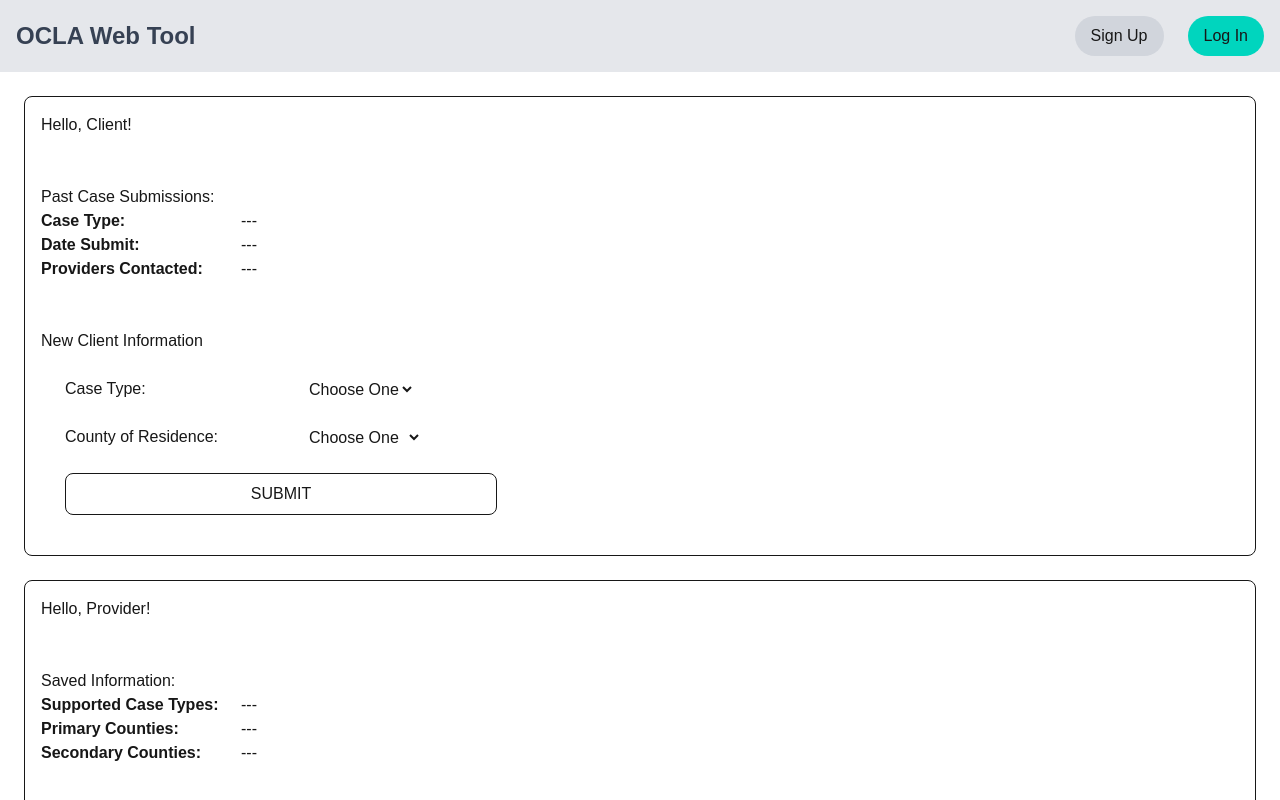
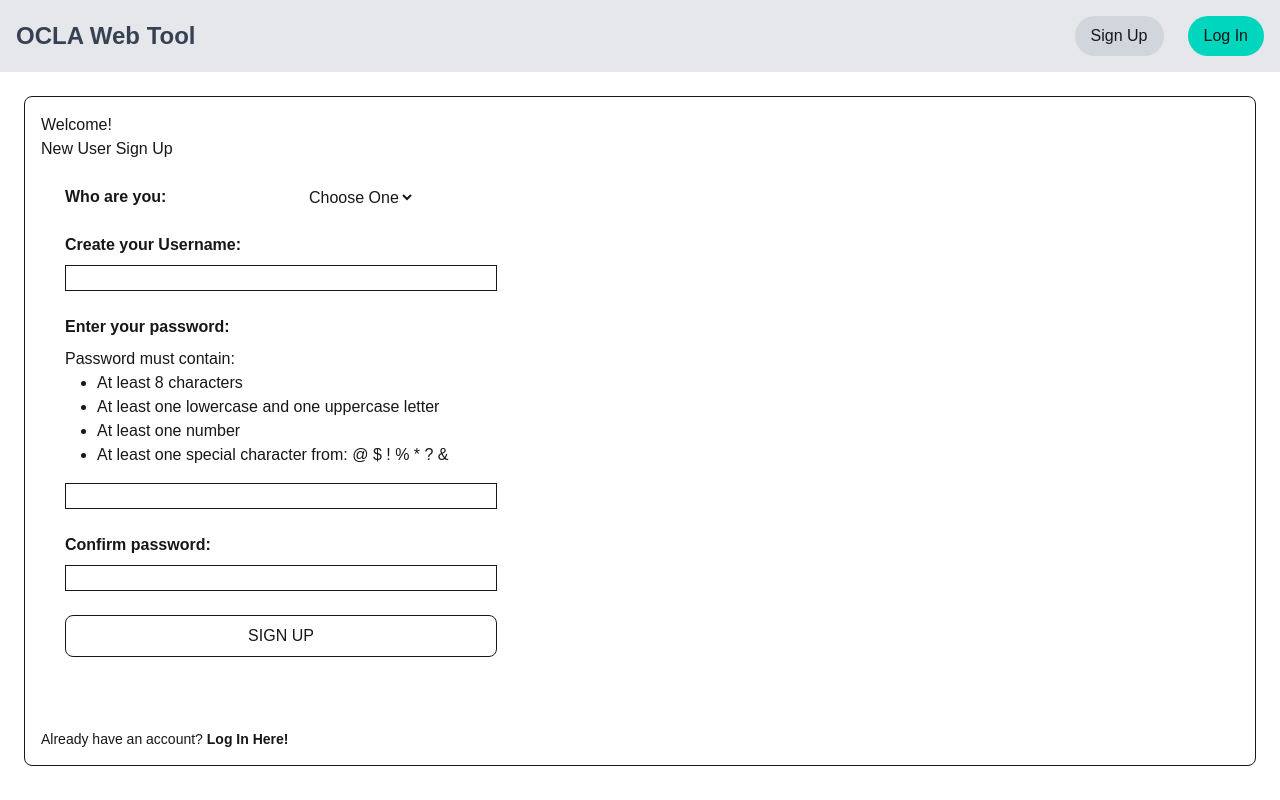
Before and after one commit to jackson-4seal/OCLA-Challenge, a Next.js app in the folder OCLA-web-tool/: page / in a window 1280 px wide. Both pictures are taken after a click on the button "Sign Up". Shown: the top 800 px of the page. Built offline with nearby package versions, Linux system fonts and the light colour scheme.

Commit message:
feat: Add Login and Signup basics

```diff
--- /dev/null
+++ b/OCLA-web-tool/app/LoginPage.jsx
@@ -0,0 +1,61 @@
+export default function LoginPage({setSignupOpen, setLoginOpen}) {
+  const login = (event) => {
+    event.preventDefault();
+    const form = document.getElementById("login-form");
+
+    // Form validation
+    function validateMessage() {
+      if (form && !form.id.value) {
+        alert(
+          "Please fill out all required information before sending your message.",
+        );
+        return false;
+      }
+      // TODO: check if user ID is valid
+      return true;
+    }
+
+    if (validateMessage()) {
+      try {
+        alert("Log in successful");
+        console.log("SUCCESS");
+        form.reset();
+        // TODO: redirect to appropriate home page
+      } catch (error) {
+        console.error("FAILED", error);
+        alert("Something seems to have gone wrong. Please try again.");
+      }
+    }
+  };
+
+  return (
+    <section className="p-4 m-6 rounded-lg border flex flex-col gap-12">
+      <section>
+        <h1>Welcome Back!</h1>
+        <div>
+          Existing User Log In
+          <form
+            id="login-form"
+            onSubmit={login}
+            className="flex flex-col p-6 gap-6 w-120"
+          >
+            <div>
+            <label htmlFor="id" className="flex">
+              <p className="w-60 font-bold mb-2">Input your User ID below:</p>
+            </label>
+            <input type="text" name="id" id="id" className="border w-full"/>
+            </div>
+
+            <input
+              type="submit"
+              value="log in"
+              className="w-full p-2 rounded-lg border uppercase"
+            />
+          </form>
+        </div>
+      </section>
+
+      <p className="text-sm">Dont have an account? <button className="font-bold" onClick={() => {setSignupOpen(true); setLoginOpen(false)}}>Sign Up Here!</button></p>
+    </section>
+  );
+}
--- /dev/null
+++ b/OCLA-web-tool/app/SignupPage.jsx
@@ -0,0 +1,134 @@
+export default function SignupPage({setSignupOpen, setLoginOpen}) {
+  const passRegex =
+    /^(?=.*[a-z])(?=.*[A-Z])(?=.*\d)(?=.*[@$!%*?&])[A-Za-z\d@$!%*?&]{8,}$/;
+
+  const signup = (event) => {
+    event.preventDefault();
+    const form = document.getElementById("signup-form");
+
+    // Form validation
+    function validateMessage() {
+      if (
+        form &&
+        (!form.role.value ||
+          !form.user.value ||
+          !form.pass.value ||
+          !form.confirmpass.value)
+      ) {
+        alert(
+          "Please fill out all required information before sending your message.",
+        );
+        return false;
+      }
+      if (!passRegex.test(form.pass.value)) {
+        alert("Password does not meet all requirements.");
+        return false;
+      }
+      if (form.pass.value !== form.confirmpass.value) {
+        alert("Passwords do not match.");
+        return false;
+      }
+      return true;
+    }
+
+    if (validateMessage()) {
+      try {
+        // TODO: send message
+        alert("Account created successfully");
+        console.log("SUCCESS");
+        setSignedUp(true);
+        form.reset();
+        // TODO: redirect to appropriate home page
+      } catch (error) {
+        console.error("FAILED", error);
+        alert("Something seems to have gone wrong. Please try again.");
+      }
+    }
+  };
+
+  return (
+    <section className="p-4 m-6 rounded-lg border flex flex-col gap-12">
+        <section>
+          <h1>Welcome!</h1>
+          <div>
+            New User Sign Up
+            <form
+              id="signup-form"
+              onSubmit={signup}
+              className="flex flex-col p-6 gap-6 w-120"
+            >
+              <label htmlFor="role" className="flex">
+                <p className="w-60 font-bold">Who are you:</p>
+                <select name="role" required>
+                  <option value="" className="text-gray-700">
+                    Choose One
+                  </option>
+                  <option value="provider" className="font-bold">
+                    Provider
+                  </option>
+                  <option value="client" className="font-bold">
+                    Client
+                  </option>
+                </select>
+              </label>
+
+              <div>
+                <label htmlFor="user" className="flex">
+                  <p className="w-60 font-bold mb-2">Create your Username:</p>
+                </label>
+                <input
+                  type="text"
+                  name="user"
+                  id="user"
+                  className="border w-full"
+                />
+              </div>
+
+              <div>
+                <label htmlFor="pass" className="flex">
+                  <div>
+                    <p className="w-60 font-bold mb-2">Enter your password:</p>
+                    <p>Password must contain:</p>
+                    <ul className="ml-8 mb-4 list-disc">
+                      <li>At least 8 characters</li>
+                      <li>At least one lowercase and one uppercase letter</li>
+                      <li>At least one number</li>
+                      <li>
+                        At least one special character from: @ $ ! % * ? &
+                      </li>
+                    </ul>
+                  </div>
+                </label>
+                <input
+                  type="text"
+                  name="pass"
+                  id="pass"
+                  className="border w-full"
+                />
+              </div>
+
+              <div>
+                <label htmlFor="confirmpass" className="flex">
+                  <p className="w-60 font-bold mb-2">Confirm password:</p>
+                </label>
+                <input
+                  type="text"
+                  name="confirmpass"
+                  id="confirmpass"
+                  className="border w-full"
+                />
+              </div>
+
+              <input
+                type="submit"
+                value="Sign Up"
+                className="w-full p-2 rounded-lg border uppercase"
+              />
+            </form>
+          </div>
+        </section>
+
+        <p className="text-sm">Already have an account? <button className="font-bold" onClick={() => {setSignupOpen(false); setLoginOpen(true)}}>Log In Here!</button></p>
+    </section>
+  );
+}
--- a/OCLA-web-tool/app/client/ClientForm.jsx
+++ b/OCLA-web-tool/app/client/ClientForm.jsx
@@ -1,7 +1,10 @@
 import counties from "../constants/counties.json";
+import { useState } from "react";
 
 export default function ClientForm() {
-  const sendEmail = (event) => {
+  const [formOpen, setFormOpen] = useState(false);
+
+  const updateInfo = (event) => {
     event.preventDefault();
     const form = document.getElementById("client-form");
 
@@ -22,6 +25,7 @@ export default function ClientForm() {
         alert("Form submit successfully");
         console.log("SUCCESS");
         form.reset();
+        setFormOpen(false);
       } catch (error) {
         console.error("FAILED", error);
         alert("Something seems to have gone wrong. Please try again.");
@@ -30,15 +34,27 @@ export default function ClientForm() {
   };
 
   return (
+    <section>
+      {!formOpen && (
+        <button
+          type="button"
+          className="w-120 p-2 rounded-lg border uppercase text-center"
+          onClick={() => setFormOpen(true)}
+        >
+          Submit a New Case Application
+        </button>
+      )}
+
+      {formOpen && (
         <div>
           New Client Information
           <form
             id="client-form"
-        onSubmit={sendEmail}
+            onSubmit={updateInfo}
             className="flex flex-col p-6 gap-6 w-120"
           >
             <label htmlFor="type" className="flex">
-          <p className="w-60">Case Type:</p>
+              <p className="w-60 font-bold">Case Type:</p>
               <select name="type" required>
                 <option value="" className="text-gray-700">
                   Choose One
@@ -59,7 +75,7 @@ export default function ClientForm() {
             </label>
 
             <label htmlFor="county" className="flex">
-          <p className="w-60">County of Residence:</p>
+              <p className="w-60 font-bold">County of Residence:</p>
               <select name="county" required>
                 <option value="" className="text-gray-700">
                   Choose One
@@ -79,5 +95,7 @@ export default function ClientForm() {
             />
           </form>
         </div>
+      )}
+    </section>
   );
 }
--- a/OCLA-web-tool/app/client/ClientPage.jsx
+++ b/OCLA-web-tool/app/client/ClientPage.jsx
@@ -2,28 +2,36 @@ import ClientForm from "./ClientForm";
 
 export default function ClientPage() {
   return (
-    <div className="p-4 m-6 rounded-lg border flex flex-col gap-12">
+    <section className="p-4 m-6 rounded-lg border flex flex-col gap-12">
       <h1>Hello, Client!</h1>
 
       <section>
         <p>Past Case Submissions:</p>
         <section>
           <div className="flex">
+            <p className="font-bold w-50">Case ID:</p>
+            <p>---</p>
+          </div>
+          <div className="flex">
             <p className="font-bold w-50">Case Type:</p>
             <p>---</p>
           </div>
           <div className="flex">
-            <p className="font-bold w-50">Date Submit:</p>
+            <p className="font-bold w-50">Date Submitted:</p>
             <p>---</p>
           </div>
           <div className="flex">
             <p className="font-bold w-50">Providers Contacted:</p>
             <p>---</p>
           </div>
+          <div className="flex">
+            <p className="font-bold w-50">Status:</p>
+            <p>---</p>
+          </div>
         </section>
       </section>
 
       <ClientForm />
-    </div>
+    </section>
   );
 }
--- a/OCLA-web-tool/app/layout.tsx
+++ b/OCLA-web-tool/app/layout.tsx
@@ -13,8 +13,8 @@ const geistMono = Geist_Mono({
 });
 
 export const metadata: Metadata = {
-  title: "Create Next App",
-  description: "Generated by create next app",
+  title: "OCLA Web Tool",
+  description: "OCLA Attourney Routing tool for Staff",
 };
 
 export default function RootLayout({ children }: LayoutProps<"/">) {
--- a/OCLA-web-tool/app/page.tsx
+++ b/OCLA-web-tool/app/page.tsx
@@ -2,24 +2,48 @@
 
 import ClientPage from "./client/ClientPage";
 import ProviderPage from "./provider/ProviderPage";
+import LoginPage from "./LoginPage";
+import SignupPage from "./SignupPage";
+import { useState } from "react";
 
 export default function Home() {
+  const [loginOpen, setLoginOpen] = useState(true);
+  const [signupOpen, setSignupOpen] = useState(false);
+  const [clientOpen, setClientOpen] = useState(false);
+  const [providerOpen, setProviderOpen] = useState(false);
+
   return (
     <main>
       <div className="flex justify-between p-4 bg-gray-200">
-        <p className="w-max whitespace-nowrap text-2xl font-bold text-gray-700 self-center">OCLA Web Tool</p>
+        <p className="w-max whitespace-nowrap text-2xl font-bold text-gray-700 self-center">
+          OCLA Web Tool
+        </p>
         <div className="flex w-full justify-end gap-6">
-          <button type="button" className="bg-gray-300 rounded-full py-2 px-4">
-            Sign Up
-          </button>
-          <button type="button" className="bg-teal-400 rounded-full py-2 px-4">
-            Log In
-          </button>
+          {!clientOpen && !providerOpen && (
+            <>
+              <button
+                type="button"
+                className="bg-gray-300 rounded-full py-2 px-4"
+                onClick={() => {setSignupOpen(true); setLoginOpen(false); setClientOpen(false); setProviderOpen(false);}}
+              >
+                Sign Up
+              </button>
+              <button
+                type="button"
+                className="bg-teal-400 rounded-full py-2 px-4"
+                onClick={() => {setLoginOpen(true); setSignupOpen(false); setClientOpen(false); setProviderOpen(false);}}
+              >
+                Log In
+              </button>
+            </>
+          )}
         </div>
       </div>
 
-      <ClientPage />
-      <ProviderPage />
+      {signupOpen && <SignupPage setLoginOpen={setLoginOpen} setSignupOpen={setSignupOpen} />}
+      {loginOpen && <LoginPage setLoginOpen={setLoginOpen} setSignupOpen={setSignupOpen} />}
+      {clientOpen && <ClientPage />}
+      {providerOpen && <ProviderPage />}
     </main>
   );
 }
--- a/OCLA-web-tool/app/provider/ProviderPage.jsx
+++ b/OCLA-web-tool/app/provider/ProviderPage.jsx
@@ -2,7 +2,7 @@ import ProviderForm from "./ProviderForm";
 
 export default function ProviderPage() {
   return (
-    <div className="p-4 m-6 rounded-lg border flex flex-col gap-12">
+    <section className="p-4 m-6 rounded-lg border flex flex-col gap-12">
       <h1>Hello, Provider!</h1>
 
       <section>
@@ -24,6 +24,6 @@ export default function ProviderPage() {
       </section>
 
       <ProviderForm />
-    </div>
+    </section>
   );
 }
```
Also changed, not shown: OCLA-web-tool/app/provider/ProviderForm.jsx (+36 -12 lines). Lines whose indentation alone changed are shown as unchanged.
